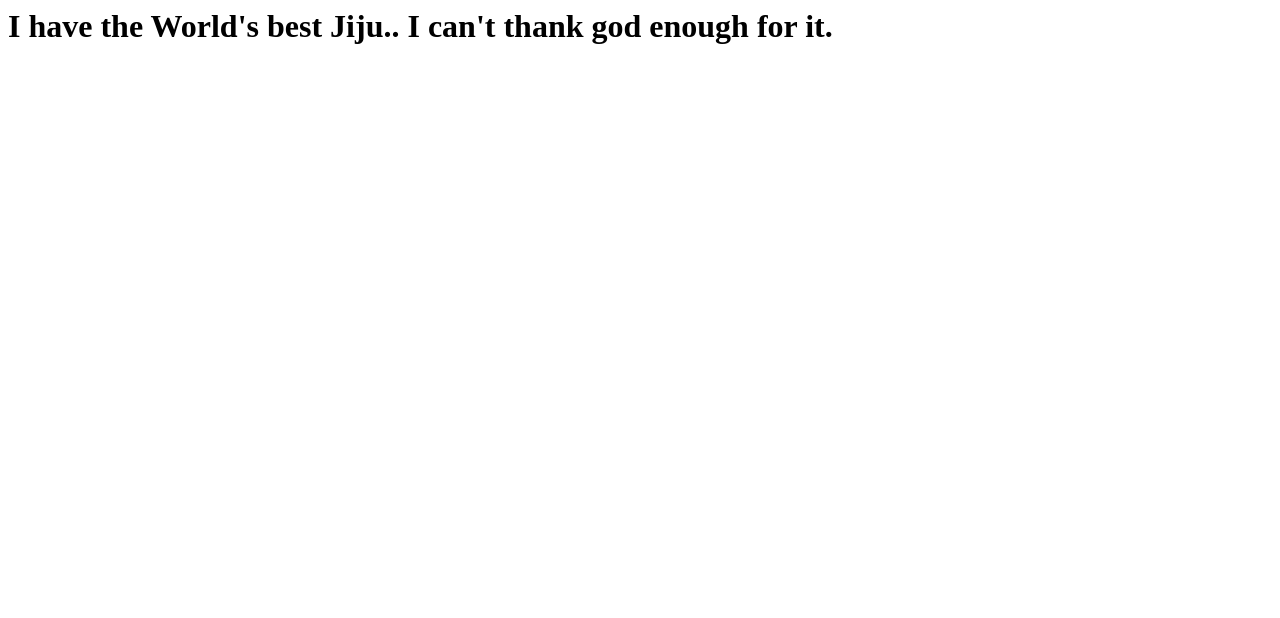
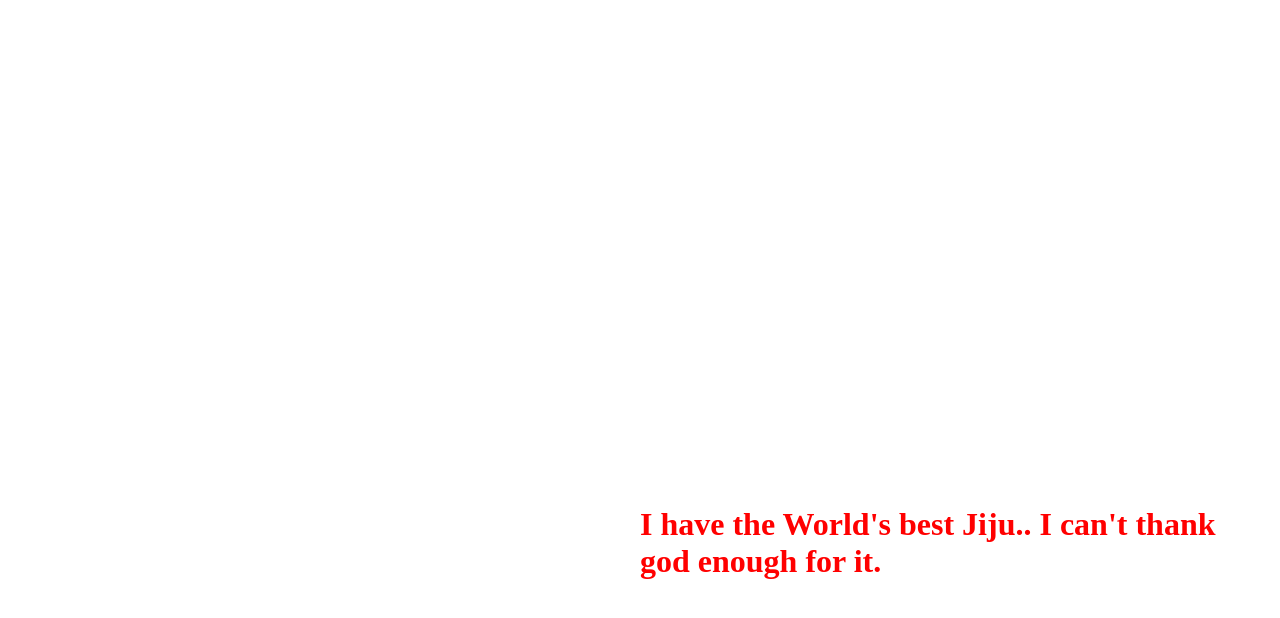
Before and after one commit to GreenToTheCore/AashiJain, a plain HTML site: page Index.html in a window 1280 px wide. Drawn offline with Linux system fonts and the light colour scheme.

Commit message:
Added styles to Index.html

```diff
--- a/Index.html
+++ b/Index.html
@@ -1 +1,5 @@
-<h1>I have the World's best Jiju.. I can't thank god enough for it.</h1>
+<h1 style="margin-left: 50%;
+    margin-top: 40%;
+    color: red;">
+  I have the World's best Jiju.. I can't thank god enough for it.
+</h1>
```
